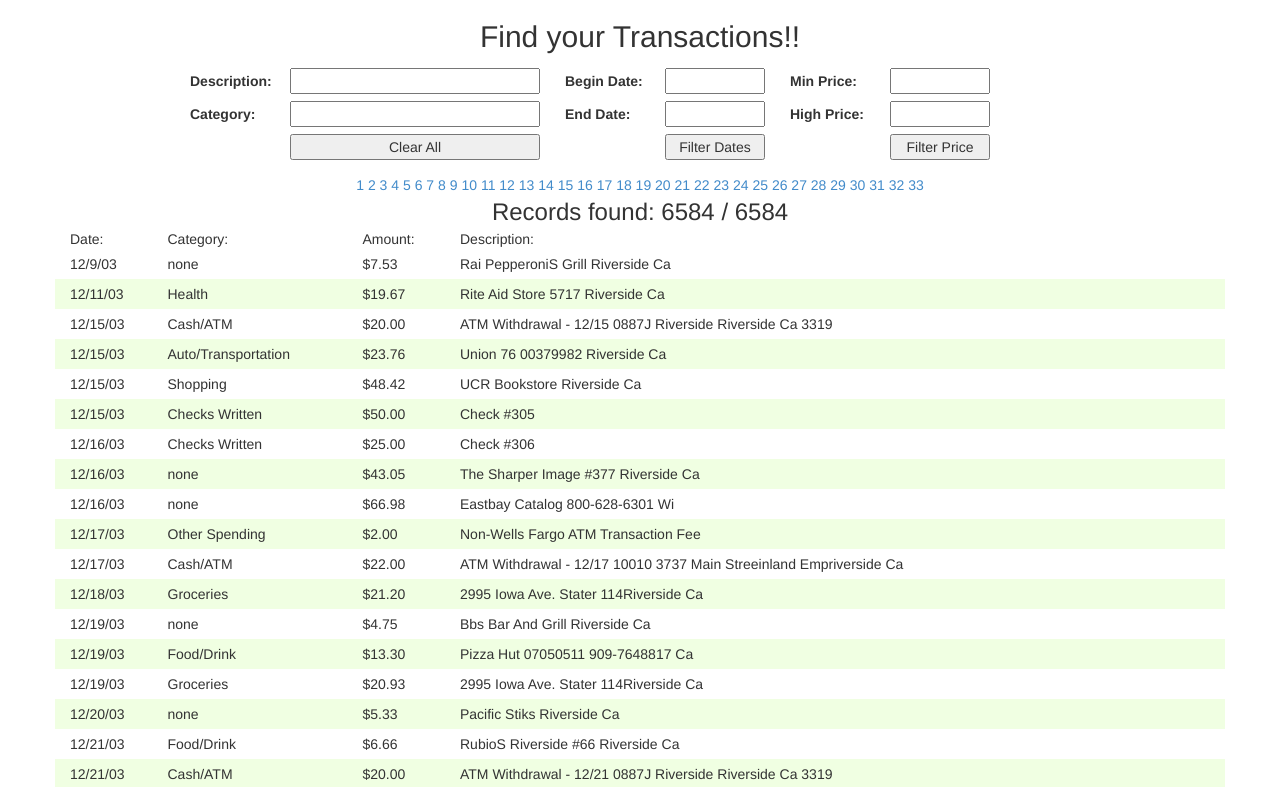
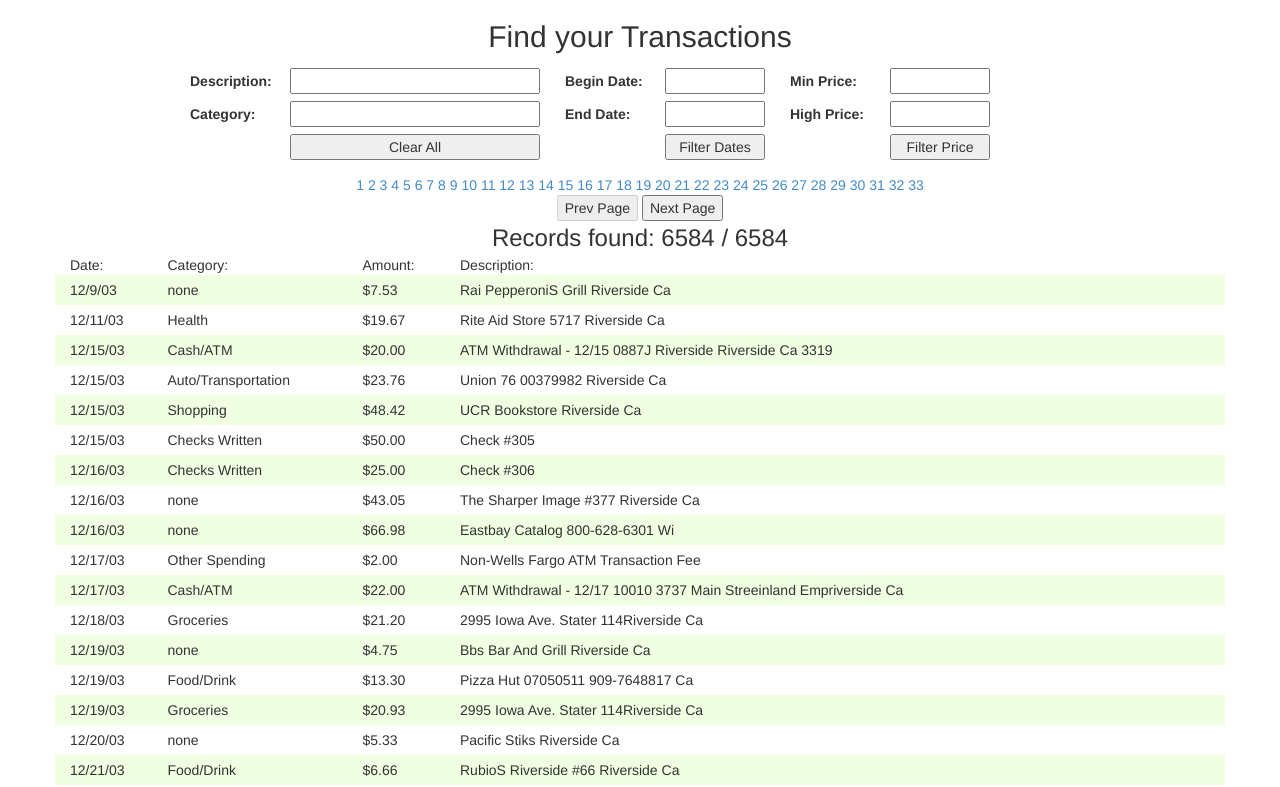
Before and after one commit to TravisL12/spending_filter_js, a website: page public/index.html in a window 1280 px wide. Shown: the top 787 px of the page. Drawn offline with nearby package versions, Linux system fonts and the light colour scheme.

Commit message:
add pagination buttons

```diff
--- a/public/index.html
+++ b/public/index.html
@@ -11,7 +11,7 @@
 
   <div ng-app="spendingApp">
     <div class="container row-fluid" ng-controller="SpendCtrl">
-      <h2>Find your Transactions!!</h2>
+      <h2>Find your Transactions</h2>
       <div class="input-fields row">
         <form>
 
@@ -39,6 +39,9 @@
       <div class="all-records">
 
         <span ng-repeat="i in total_pages track by $index" ng-click="setCurrentPage($index)"><a>{{$index + 1}}</a> </span>
+        <br>
+        <button id="prev-page" ng-click="prevPage()" ng-disabled="currentPage == 0">Prev Page</button>
+        <button id="next-page" ng-click="nextPage()">Next Page</button>
 
         <div class="row" id='filter-count'>Records found: {{(filter_records | filter: searchRecords).length}} / {{all_records.length}}
         </div>
--- a/public/js/application.js
+++ b/public/js/application.js
@@ -14,6 +14,14 @@ spendingApp.controller('SpendCtrl', ['$scope', '$http', 'filterFilter', function
 
   $scope.setCurrentPage = function(currentPage) {
     $scope.currentPage = currentPage;
+  }
+
+  $scope.prevPage = function(){
+    $scope.currentPage -= 1;
+  }
+
+  $scope.nextPage = function(){
+    $scope.currentPage += 1;
   }
 
   function getNumberAsArray(num) {
```
